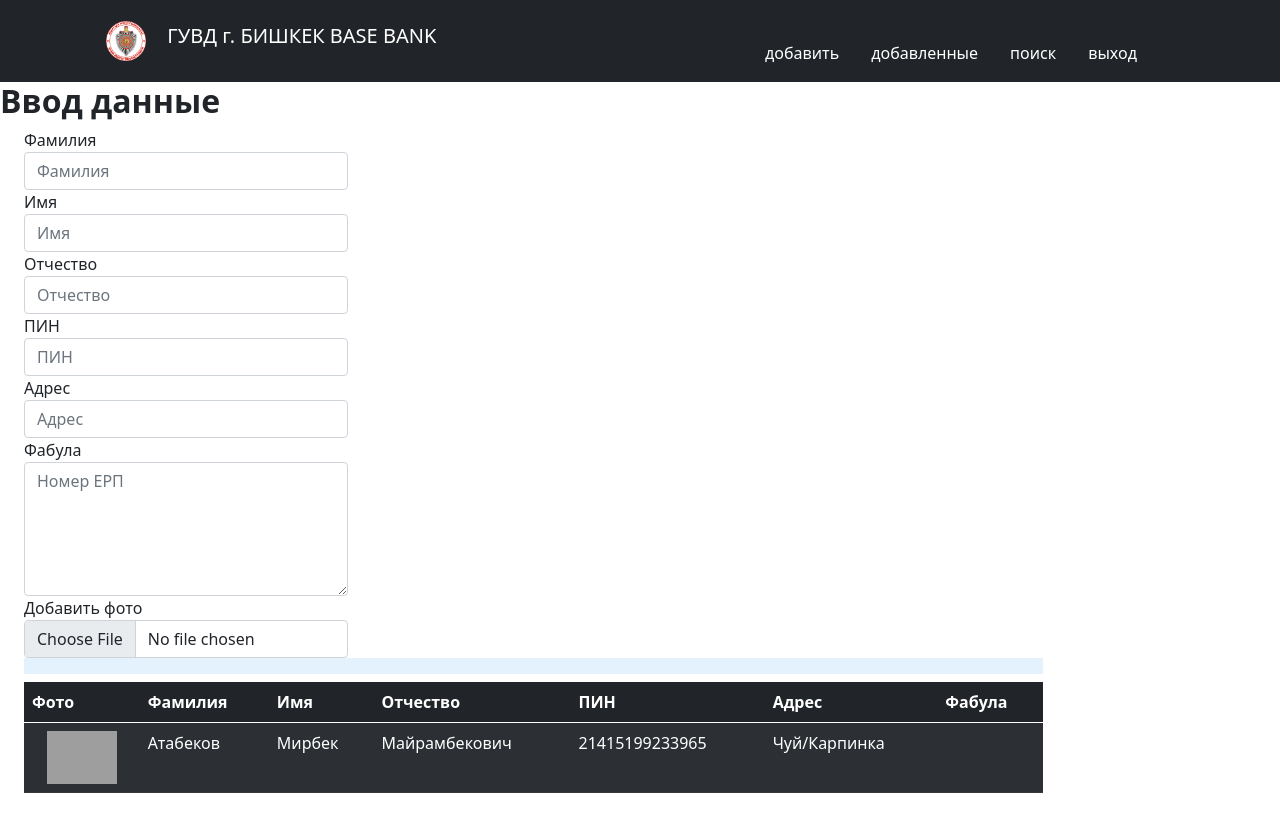
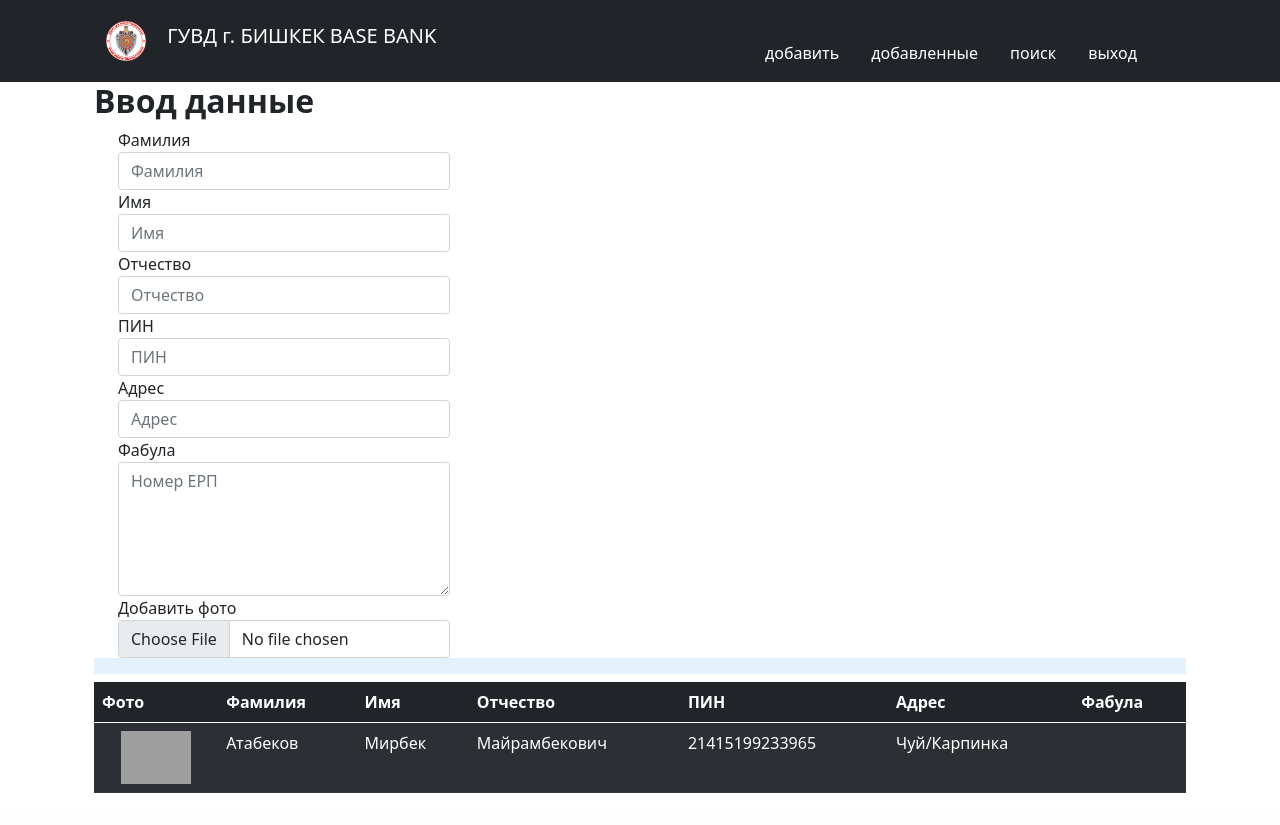
Before and after one commit to jaman-bala/big_database, a Django app: page /people/ in a window 1280 px wide. After the commit the page ends 793 px from the top, so only its background shows below. Run offline with Django 4.2, Linux system fonts and the light colour scheme; data comes from the database, SQL or seed files in the repository; both versions use the stored data as it was after the commit; some libraries are stand-ins or nearby versions; grey boxes are pictures that could not be loaded.

Commit message:
edit conteiner

```diff
--- a/base/db/templates/index.html
+++ b/base/db/templates/index.html
@@ -3,7 +3,7 @@
 {% block content %}
 
 <script src="https://ajax.googleapis.com/ajax/libs/jquery/2.1.1/jquery.min.js"></script>
-<div class="col-4 col-sm-6">
+<div class="col-4 col-sm-12">
     <h2 class="title"><span class="text"><strong>Введите данные</strong></span></h2>
     <form action="." method="POST">
         {% csrf_token %}
--- a/base/people/templates/main.html
+++ b/base/people/templates/main.html
@@ -3,11 +3,15 @@
 {% block content %}
 
 <script src="https://ajax.googleapis.com/ajax/libs/jquery/2.1.1/jquery.min.js"></script>
-<div class="col-16 col-sm-10">
-    <h2 class="title"><span class="text"><strong>Ввод данные</strong></span></h2>
+<div class="container">
+
+</div>
+<div class="col-12 col-sm-12">
+    <div class="container">
+           <h2 class="title"><span class="text"><strong>Ввод данные</strong></span></h2>
     <form action="." method="POST">
         {% csrf_token %}
-        <div class="mb-3">
+        <div class="col-mb-12">
             <div class="container-fluid">
                 <div class="row">
                     <div class="col-6 col-sm-4">
@@ -56,7 +60,13 @@
                                 {{form.image}}
                             </div>
                         </div>
+                    </div>
+                </div>
+            </div>
+        </div>
     </form>
+    </div>
+
 </div>
 
 
@@ -93,4 +103,7 @@
             </tbody>
         </table>
     </div>
-    {% endblock %}
+
+
+</div>
+{% endblock %}
```
Also changed, not shown: base/db.sqlite3.
